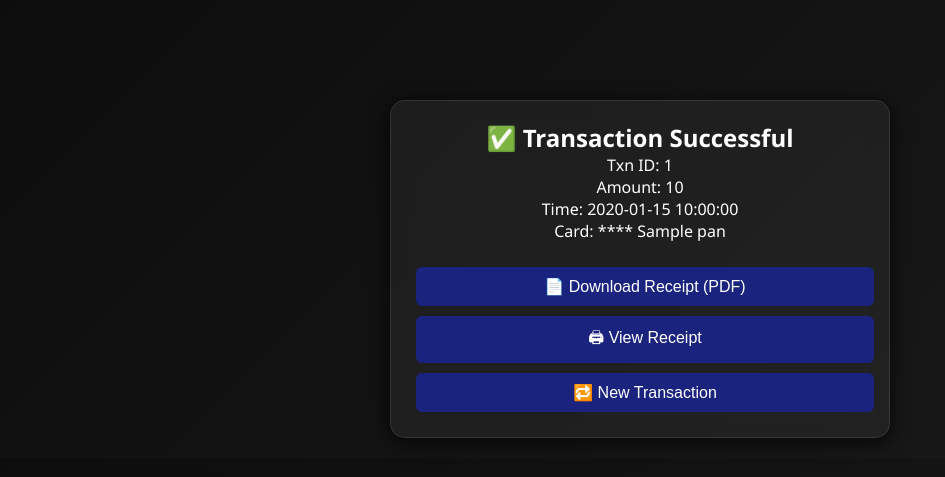
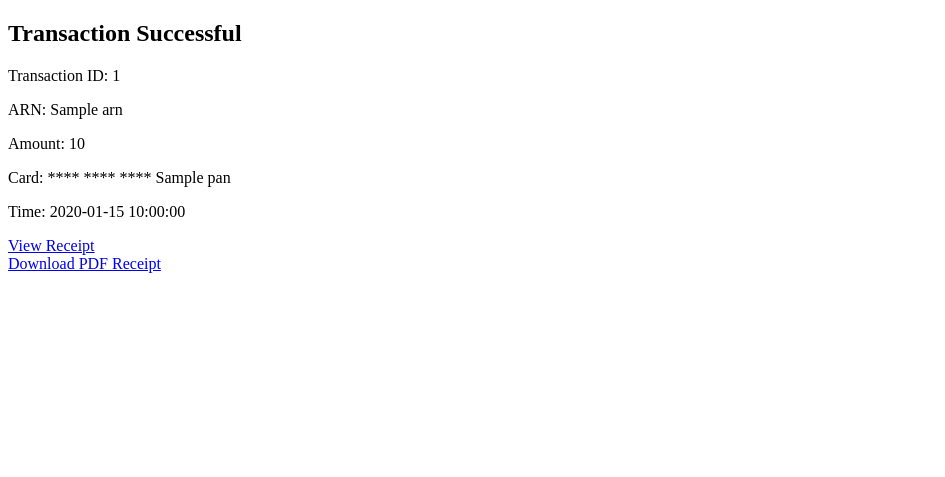
Before and after one commit to Lloydsgit/Project, a Flask app: template templates/success.html in a window 1280 px wide. Shown: the top 477 px of the page, without its empty margins (0-945 px from the left). Run offline with Flask 3, Linux system fonts and the light colour scheme; the template is opened without the code that fills it: most values are stand-ins (such as "Sample title", 1, 10 or a date in 2020).

Commit message:
Update success.html

```diff
--- a/templates/success.html
+++ b/templates/success.html
@@ -1,22 +1,17 @@
 <!DOCTYPE html>
-<html>
+<html lang="en">
 <head>
-  <meta charset="UTF-8">
-  <title>Transaction Success</title>
-  <link rel="stylesheet" href="{{ url_for('static', filename='style.css') }}">
+    <meta charset="UTF-8">
+    <title>Transaction Success</title>
 </head>
 <body>
-  <div class="container center-box">
-    <h2>✅ Transaction Successful</h2>
-    <p>Txn ID: {{ txn_id }}</p>
+    <h2>Transaction Successful</h2>
+    <p>Transaction ID: {{ txn_id }}</p>
+    <p>ARN: {{ arn }}</p>
     <p>Amount: {{ amount }}</p>
+    <p>Card: **** **** **** {{ pan }}</p>
     <p>Time: {{ timestamp }}</p>
-    <p>Card: **** {{ pan }}</p>
-    <div class="btn-group">
-      <a href="{{ url_for('receipt_pdf') }}"><button>📄 Download Receipt (PDF)</button></a>
-      <a href="{{ url_for('receipt') }}"><button>🖨 View Receipt</button></a>
-      <a href="{{ url_for('protocol') }}"><button>🔁 New Transaction</button></a>
-    </div>
-  </div>
+    <a href="{{ url_for('receipt') }}">View Receipt</a><br>
+    <a href="{{ url_for('receipt_pdf') }}">Download PDF Receipt</a>
 </body>
 </html>
```
